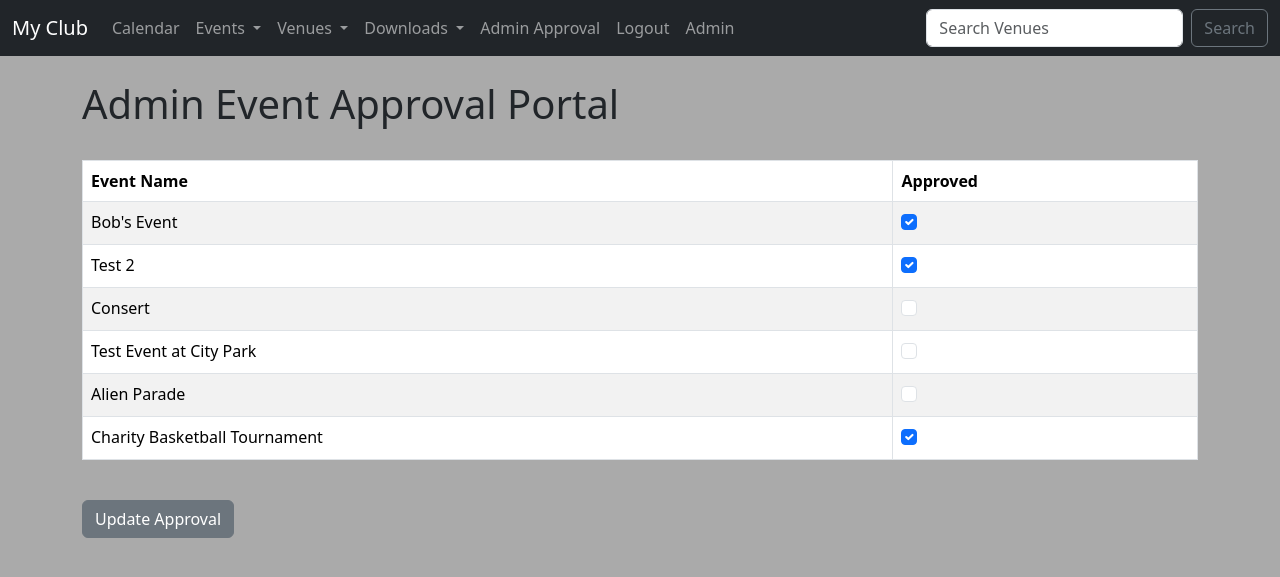
After one commit to tharnob/django_practice_wednesdays, a Django app: page /admin_approval/ in a window 1280 px wide. The commit adds this page. Shown: the top 577 px of the page. Run offline with Django 5.2, Linux system fonts and the light colour scheme; a user stored in the database is signed in; data comes from the database, SQL or seed files in the repository; both versions use the stored data as it was after the commit.

Commit message:
Build an Event Approval Page With Checkboxes

```diff
--- /dev/null
+++ b/myclub_website/events/templates/admin_approval.html
@@ -0,0 +1,51 @@
+{% extends 'base.html' %}
+
+
+{% block title %}
+    Admin Approval
+{% endblock %}
+
+{% block content %}
+
+<h1>Admin Event Approval Portal</h1>
+<br>
+<form action="" method="POST">
+    {% csrf_token %}
+
+<table class="table table-striped table-hover table-bordered">
+    <thead>
+        <tr>
+            <th scope="col">Event Name</th>
+            <th scope="col">Approved</th>
+        </tr>
+    </thead>
+    <tbody>
+        {% for event in event_list %}
+        <tr>
+            <td>{{ event }}</td>
+            <td>
+                {% if event.approved %}
+                <div class="form-check">
+                    <input type="checkbox" class="form-check-input" checked="checked" value="{{ event.id }}" name="boxes">
+                </div>
+                {% else %}
+                <div class="form-check">
+                    <input type="checkbox" class="form-check-input" value="{{ event.id }}" name="boxes">
+                </div>
+                {% endif %}
+            </td>
+        </tr>
+        {% endfor %}
+    </tbody>
+  </table>
+  <br>
+  <button class="btn btn-secondary" type="submit">Update Approval</button>
+
+</form>
+
+
+
+
+
+
+{% endblock %}
--- a/myclub_website/events/templates/navbar.html
+++ b/myclub_website/events/templates/navbar.html
@@ -19,6 +19,7 @@
               {% if user.is_authenticated %}
               <li><a class="dropdown-item" href="{% url 'add-event' %}">Add Event</a></li>
               <li><a class="dropdown-item" href="{% url 'my-events' %}">My Events</a></li>
+
               {% endif %}
               <li><a class="dropdown-item" href="{% url 'search-events' %}">Search Events</a></li>
 
@@ -46,7 +47,13 @@
             </ul>
           </li>
 
+
           {% if user.is_authenticated %}
+          {% if user.is_superuser %}
+          <li class="nav-item">
+          <a class="nav-link" href="{% url 'admin-approval' %}">Admin Approval</a>
+          </li>
+          {% endif %}
           <li class="nav-item">
             <a class="nav-link" href="{% url 'logout' %}">Logout</a>
           </li>
--- a/myclub_website/events/urls.py
+++ b/myclub_website/events/urls.py
@@ -19,6 +19,7 @@ urlpatterns = [
     path('venue_pdf', views.venue_pdf, name="venue-pdf"),
     path('my_events/', views.my_events, name="my-events"),
     path('search_events/', views.search_events, name="search-events"),
+    path('admin_approval/', views.admin_approval, name="admin-approval"),
 
 
 
--- a/myclub_website/events/views.py
+++ b/myclub_website/events/views.py
@@ -23,6 +23,37 @@ from django.core.paginator import Paginator
 
 
 # Create your views here.
+
+def admin_approval(request):
+    event_list = Event.objects.all().order_by("-event_date")
+    context = {
+        "event_list" : event_list,
+    }
+    if request.user.is_superuser:
+        if request.method == "POST":
+            id_list = request.POST.getlist('boxes')
+
+            # Uncheck all events.
+            # Because uncheck don't return any value like check is True
+            event_list.update(approved=False)
+
+            # Update the database
+            for x in id_list:
+                Event.objects.filter(pk=int(x)).update(approved=True)
+
+
+            messages.success(request, ("Event List Approval Has Been Updated!"))
+            return redirect('list-events')
+        else:
+            return render(request, "admin_approval.html", context)
+    else:
+        messages.success(request, ("You aren't authorized to view this page!"))
+        return redirect('home')
+
+
+    return render(request, "admin_approval.html", context)
+
+
 
 def search_events(request):
     if request.method == "POST":
```
Also changed, not shown: myclub_website/db.sqlite3.
